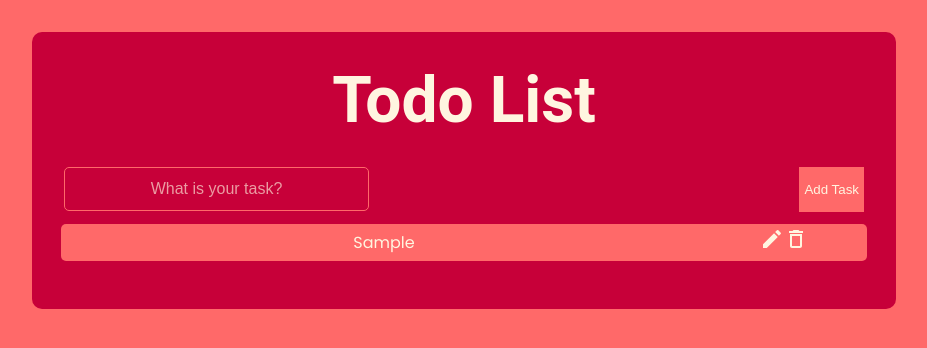
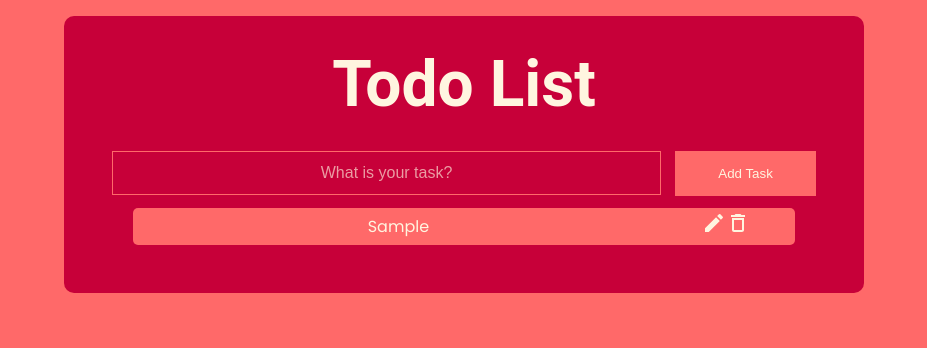
Before and after one commit to Victory-emmanuel/todo-list, a React (Create React App) app: page / in a window 1280 px wide. Both pictures are taken after typing "Sample" into the empty fields and a click on the button "Add Task". Shown: the top 348 px of the page, without its empty margins (176-1103 px from the left). Built offline with nearby package versions, Linux system fonts and the light colour scheme.

Commit message:
Update index.css

```diff
--- a/src/index.css
+++ b/src/index.css
@@ -1,16 +1,22 @@
 @import url("https://fonts.googleapis.com/css2?family=Poppins:wght@100;200;300;400;500;600;700;800;900&family=Rubik:wght@300;400;500;600;700;800;900&display=swap");
 
-body {
+* {
   margin: 0;
   padding: 0;
   box-sizing: border-box;
+}
+
+body {
   font-family: "Poppins", sans-serif;
   background: #ff6969;
   color: #fff5e0;
   text-align: center;
   display: grid;
+  justify-content: center;
+}
+.App {
+  display: grid;
   justify-items: center;
-  align-items: center;
 }
 
 h1 {
@@ -19,41 +25,12 @@ h1 {
 input:focus {
   outline: none;
 }
-input{
-  border-radius: 5px;
-}
 #todo-wrapper {
-  background: #c70039;
-  color: #fff5e0;
-  text-align: center;
-  display: grid;
-  justify-items: center;
-  align-items: center;
-  align-self: center;
-  padding: 2rem;
-  border-radius: 10px;
-  margin-top: 2rem;
 }
 
 #added-todo {
-  display: grid;
-  justify-content: center;
-  align-items: center;
-  padding: 0.2rem 0.2rem;
-  border-radius: 5px;
-  cursor: pointer;
-  margin-bottom: 1rem;
-  grid-template-columns: 80% 20%;
-  background: #ff6969;
-  width: 100%;
 }
 #todo-form {
-  display: flex;
-  justify-content: space-between;
-  align-items: center;
-  padding: 0.75rem 1rem;
-  cursor: pointer;
-  width: 100%;
 }
 #todo-form input::placeholder {
   color: #fff5e0a2;
@@ -72,7 +49,6 @@ button {
   color: #fff5e0;
   background: #ff6969;
   cursor: pointer;
-  padding: 0.8rem;
 }
 
 .completed {
```
